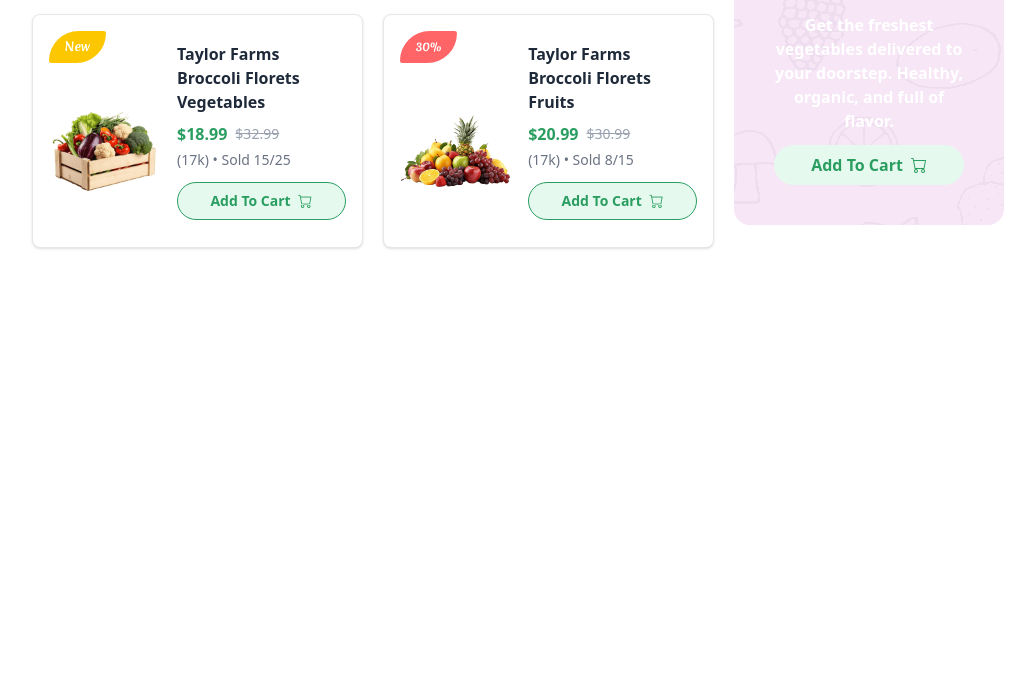
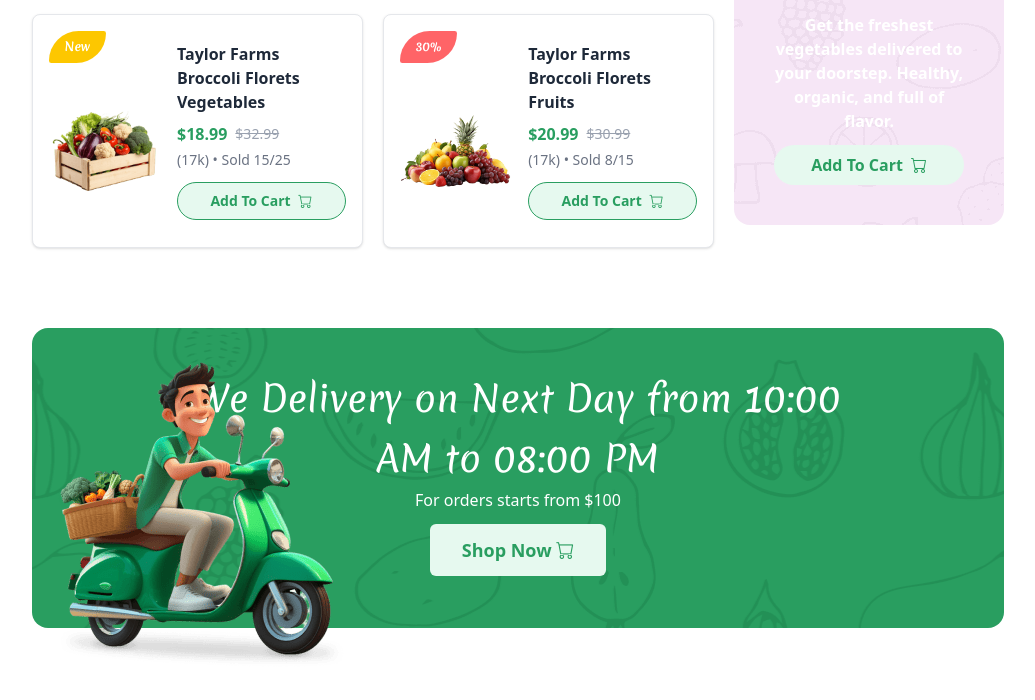
Before and after one commit to Jisap/Responsive-E-Commerce-SnackBasket, a Next.js app: page / in a window 1280 px wide. Shown: the part 6743-7443 px from the top of the page, without its empty margins (122-1157 px from the left). Built offline with nearby package versions, Linux system fonts and the light colour scheme; a web font is replaced by a local one.

Commit message:
Add Banner component to Index, featuring a delivery-themed promotional section with an image, message, and call-to-action button. Update globals.css for new banner styling and background enhancements.

```diff
--- /dev/null
+++ b/app/UI-Components/Index/Banner/Banner.tsx
@@ -0,0 +1,35 @@
+"use client";
+
+import Image from "next/image";
+import deliveryMan from "@/public/delivery-man.png";
+import specialSnacks from "@/public/special-snacks-img.png";
+
+const Banner = () => {
+  return (
+    <div className="px-[8%] lg:px-[12%] py-10">
+      <div className="banner h-[300px] relative rounded-2xl flex justify-center items-center">
+        <Image
+          src={deliveryMan}
+          alt="delivery man"
+          className="banner-img1 absolute -bottom-10 left-5"
+        />
+
+        <div className="flex flex-col items-center">
+          <h1 className="text-white text-4xl leading-15 text-center Merienda">
+            We Delivery on Next Day from 10:00 <br /> AM to 08:00 PM
+          </h1>
+
+          <p className="text-white">
+            For orders starts from $100
+          </p>
+
+          <button className="px-8 py-3 my-3 text-lg font-semibold text-prim bg-prim-light rounded-md text-md hover:bg-white hover:text-prim cursor-pointer transition-all duration-300">
+            Shop Now <i className="bi bi-cart"></i>
+          </button>
+        </div>
+      </div>
+    </div>
+  )
+}
+
+export default Banner
--- a/app/UI-Components/Index/index.tsx
+++ b/app/UI-Components/Index/index.tsx
@@ -8,6 +8,7 @@
 import HotDeals from './Hot-Deals/HotDeals'
 import Vendors from './Vendors/Vendors'
 import BestSales from './BestSales/BestSales'
+import Banner from './Banner/Banner'
 
 const Index = () => {
   return (
@@ -21,6 +22,7 @@
       <HotDeals />
       <Vendors />
       <BestSales />
+      <Banner />
     </>
   )
 }
--- a/app/globals.css
+++ b/app/globals.css
@@ -271,3 +271,10 @@
 .best-sale-banner {
   background-image: url("/BestSales/special-snacks.png");
 }
+
+.banner {
+  background-color: var(--prim-color);
+  background-image: url(../public/delivery-bg.png);
+  background-position: center center;
+  background-size: cover
+}
```
